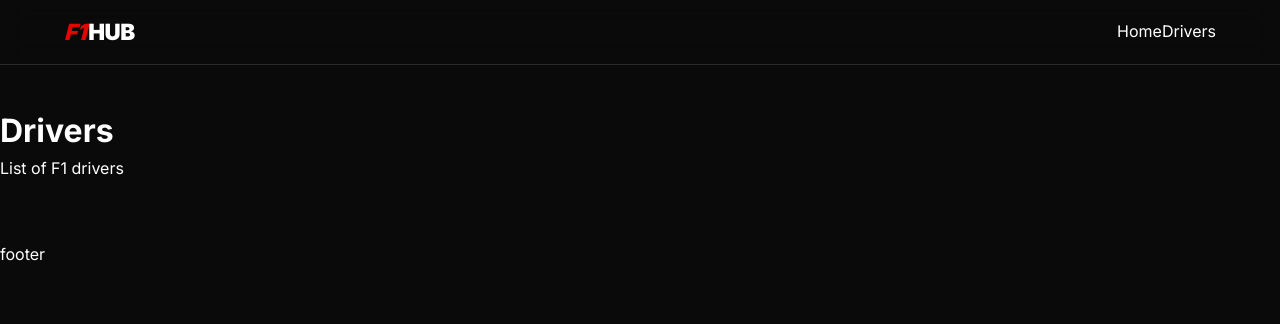
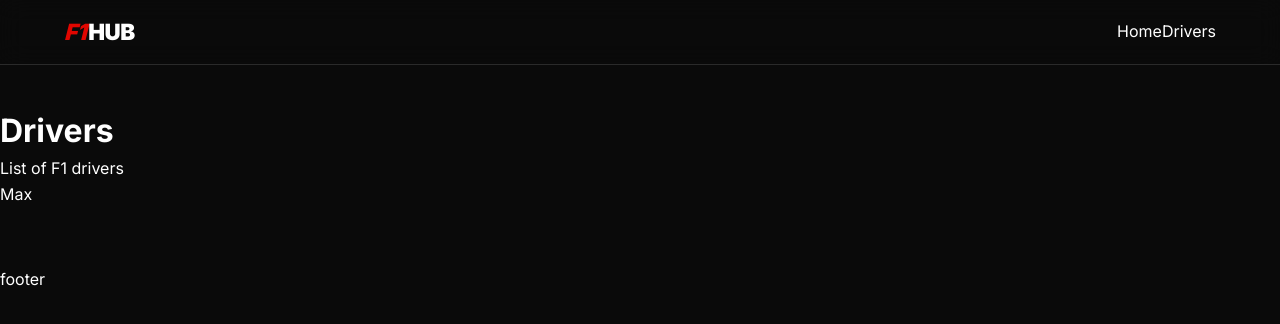
Before and after one commit to tk-206/f1-clone, a React (Vite) app: page /drivers in a window 1280 px wide. Shown: the top 324 px of the page. Built offline with nearby package versions, Linux system fonts and the light colour scheme.

Commit message:
드라이버 페이지 구현중

```diff
--- a/src/pages/Drivers/Drivers.tsx
+++ b/src/pages/Drivers/Drivers.tsx
@@ -3,6 +3,7 @@ export default function Drivers() {
         <div className="drivers">
             <h1>Drivers</h1>
             <p>List of F1 drivers</p>
+            <p>Max</p>
         </div>
     )
 }
```
